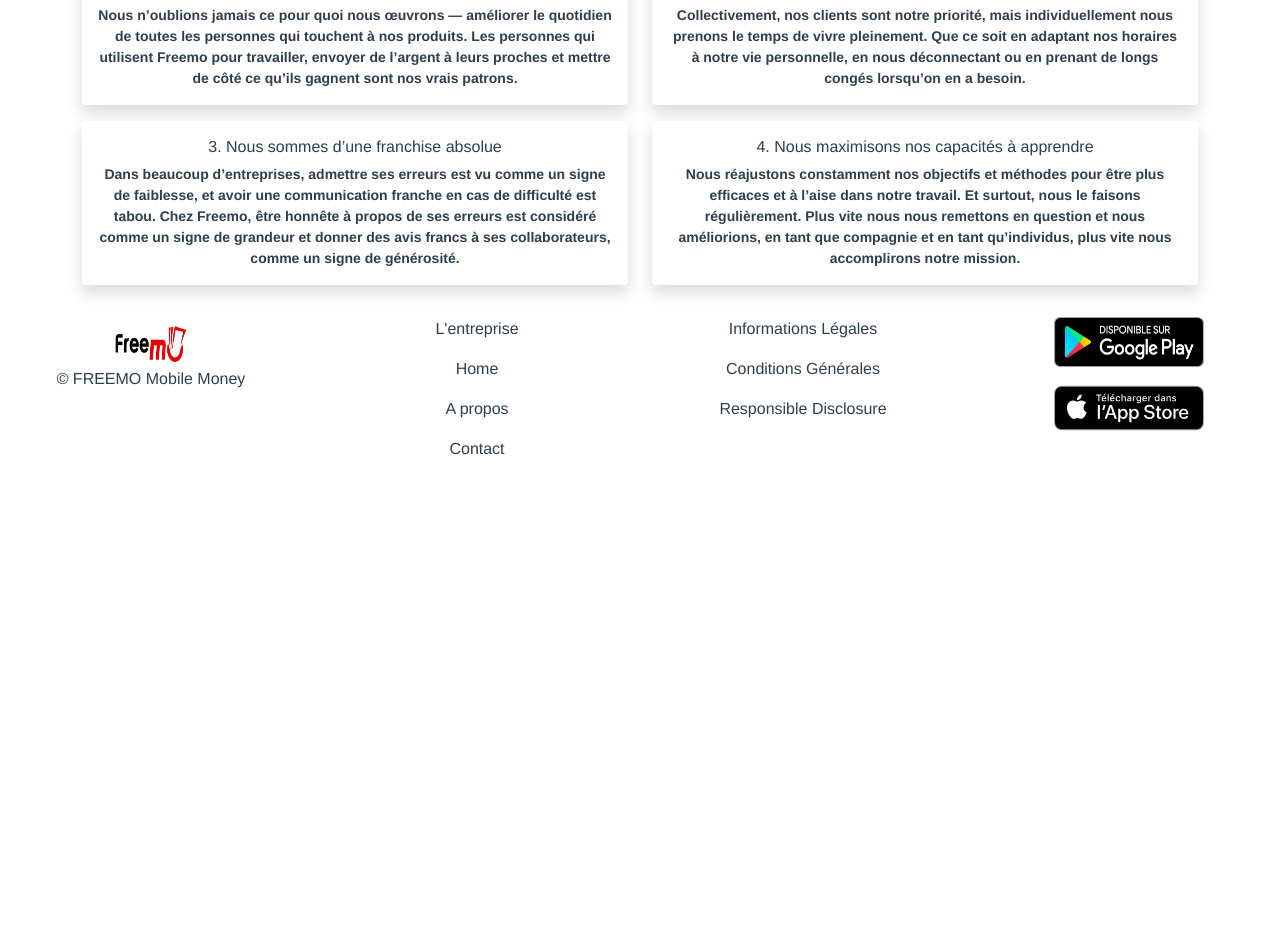
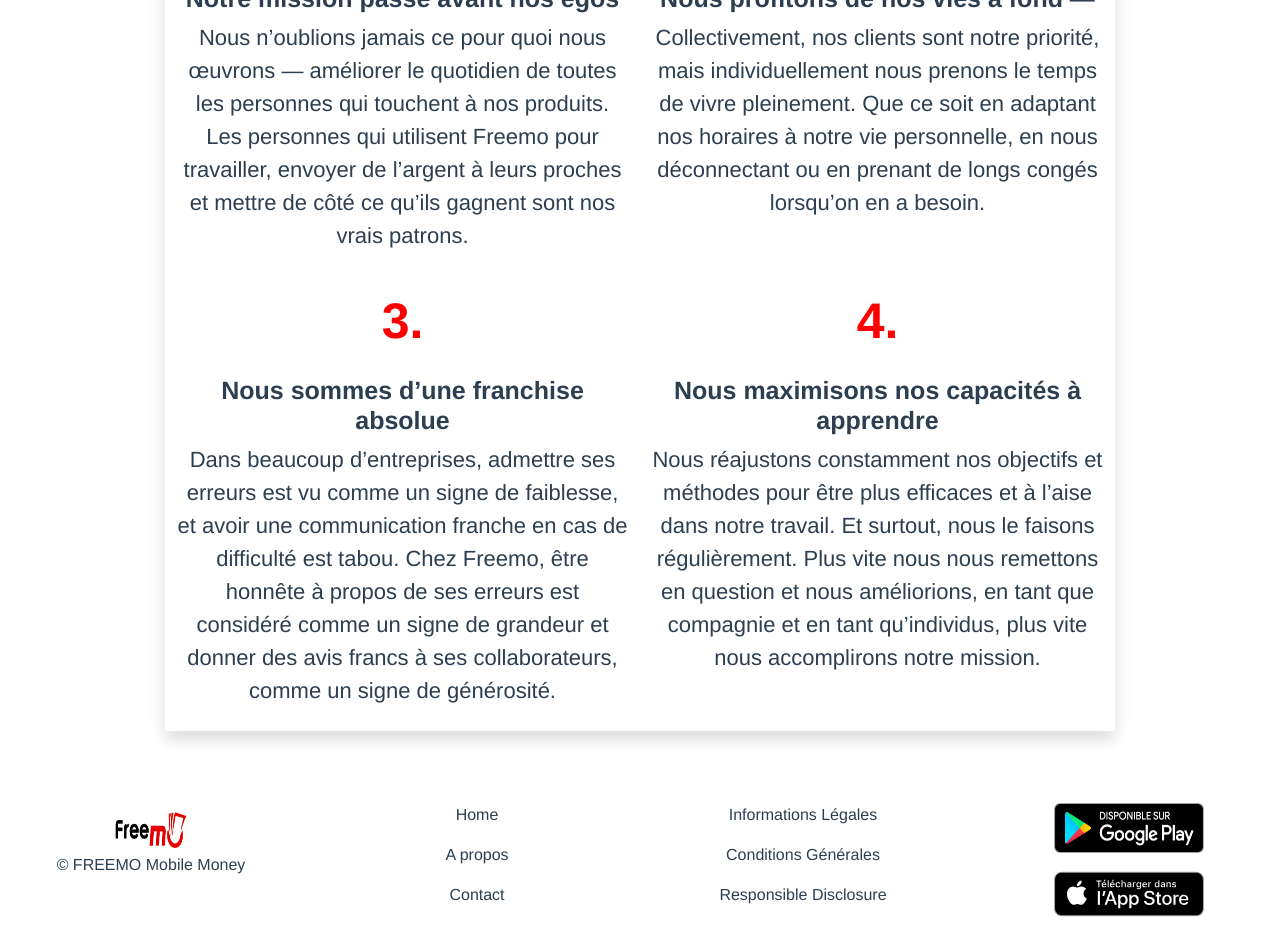
Before and after one commit to marcellin-dev/freemo_website, a Vue app: page /about in a window 1280 px wide. Shown: the part 560-1495 px from the top of the page. Before the commit the page ends 1037 px from the top, so only its background shows below. Built offline with nearby package versions, Linux system fonts and the light colour scheme.

Commit message:
som changes

```diff
--- a/src/components/CardService.vue
+++ b/src/components/CardService.vue
@@ -32,6 +32,7 @@ export default {
 
 .texte{
     font-weight: bold;
+    font-size: 20px
 
 }
 .image{
--- a/src/components/CardValeur.vue
+++ b/src/components/CardValeur.vue
@@ -1,12 +1,19 @@
 <template>
-    <div class="card-service">
-        <div class="card shadow">
+    <div class="card-service ">
+        <!-- <div class="card ">
       <div class="card-body">
-        <h5 class="card-title titre"> {{infos.titre}} </h5>
+          <span class="nombre"> <p>{{infos.id}}.</p> </span>
+        <h5 class="card-title titre">
+             {{infos.titre}} </h5>
         <p class="card-text texte"> {{infos.description}} </p>
 
       </div>
-      </div>
+      </div> -->
+        <span class="nombre"> <p>{{infos.id}}.</p> </span>
+         <h5 class=" titre">
+             {{infos.titre}} </h5>
+
+              <p class=" texte"> {{infos.description}} </p>
     </div>
 </template>
 
@@ -20,6 +27,7 @@ export default {
 
     props: {
         infos:{
+            id: Number,
             titre: String,
             description: String
         }
@@ -29,18 +37,53 @@ export default {
 </script>
 
 <style scoped>
-.titre{
-    font-size: 16px;
+
+.card-service{
+    /* background-image: url('../assets/back.jpeg'); */
 }
 
-.texte{
-    font-weight: bold;
-    font-size: 14px;
-
-}
 
 .card{
 
     border: none  ;
 }
+
+@media only screen and (min-width: 768px) {
+
+    .nombre{
+        font-size: 50px;
+        font-weight: bold;
+        color: red;
+    }
+
+    .titre{
+    font-size: 25px;
+    font-weight: bold;
+}
+
+.texte{
+
+    font-size: 22px;
+
+}
+}
+
+@media only screen and (max-width: 768px) {
+    .nombre{
+    font-size: 30px;
+    font-weight: bold;
+    color: red;
+}
+
+.titre{
+    font-size: 14px;
+    font-weight: bold;
+}
+
+.texte{
+
+    font-size: 12px;
+
+}
+}
 </style>
--- a/src/components/Footer.vue
+++ b/src/components/Footer.vue
@@ -1,17 +1,17 @@
 <template>
-    <div class="footer">
+    <div class="footer mt-5">
 
         <div class="row">
             <div class="col-12 col-md-3">
                 <img class="logo" src="../assets/logo.png" alt="" />
-                <p>© FREEMO Mobile Money</p>
+                <p class="desktop">© FREEMO Mobile Money</p>
             </div>
 
             <div class="col-12 col-md-3">
-                <p>L'entreprise</p>
-                <p>Home</p>
-                <p>A propos</p>
-                <p>Contact</p>
+
+                <p><router-link :to="{name: 'home'}"> Home</router-link></p>
+                <p><router-link :to="{name: 'about'}"> A propos</router-link></p>
+                <p> <router-link :to="{name: 'contact'}"> Contact</router-link></p>
 
             </div>
 
@@ -26,6 +26,7 @@
             <div class="col-12 col-md-3">
                 <p><img class="size" src="../assets/google-play-badge.png" alt="" /></p>
                <p> <img class="size" src="../assets/app-store-badge.svg" alt="" /></p>
+               <p class="mobile">© FREEMO Mobile Money</p>
             </div>
         </div>
     </div>
@@ -40,4 +41,19 @@
   width: 80px;
   height: 50px;
 }
+a{
+    text-decoration: none;
+    color: currentColor;
+}
+@media only screen and (min-width: 768px) {
+    .mobile{
+        display: none
+    }
+}
+
+@media only screen and (max-width: 768px) {
+    .desktop{
+        display: none
+    }
+}
 </style>
--- a/src/components/NavBar.vue
+++ b/src/components/NavBar.vue
@@ -3,9 +3,9 @@
     <nav class="navbar navbar-expand-lg navbar-light bg-light">
       <div class="container-fluid row-lg">
         <div class="col-lg">
-          <a class="navbar-brand" href="#">
+          <router-link class="navbar-brand" :to="{name: 'home'}">
             <img class="logo" src="../assets/logo.png" alt="" />
-          </a>
+          </router-link>
         </div>
         <button
           class="navbar-toggler btn-nav"
@@ -72,6 +72,8 @@ export default {
 
 <!-- Add "scoped" attribute to limit CSS to this component only -->
 <style scoped>
+
+
 .activeClass {
   color: red;
   border-style: none;
--- a/src/views/About.vue
+++ b/src/views/About.vue
@@ -8,7 +8,7 @@
                  <div class="col-12 col-md-6">
                      <img src="../assets/mission.png" alt="">
                  </div>
-                 <div class="col-12 col-md-6 fw-bold">
+                 <div class="col-12 col-md-6  taille-texte">
 
                          faire de l’Afrique le premier continent cashless du monde
 Sur un continent où plus de la moitié de la population n’a pas de compte
@@ -24,14 +24,24 @@ un réseau financier radicalement inclusif et extrêmement abordable.
                  </div>
              </div>
 
-             <div class="row">
+             <div class="row mt-5">
+
                    <p class="fw-bold mt-4"> <img class="size" src="../assets/valeur.png" alt="">  <span class="font">Nos valeus,</span></p>
+               <div class="col-1"></div>
+                <div class="col-10 ">
 
-                   <div class="col-12 col-md-6 my-2" v-for="item in datas" :key="item.titre">
+                <div class="row back shadow">
+
+
+                   <div class="col-12 col-md-6 my-2 " v-for="item in datas" :key="item.titre">
                         <CardValeur
                         :infos="item"
                         />
                    </div>
+                </div>
+                   </div>
+
+                   <div class="col-1"></div>
              </div>
             </div>
         </div> <br>
@@ -44,10 +54,10 @@ export default {
     data() {
         return {
             datas: [
-        {titre: "1. Notre mission passe avant nos égos", description: "Nous n’oublions jamais ce pour quoi nous œuvrons — améliorer le quotidien de toutes les personnes qui touchent à nos produits. Les personnes qui utilisent Freemo pour travailler, envoyer de l’argent à leurs proches et mettre de côté ce qu’ils gagnent sont nos vrais patrons."},
-      {titre: "2. Nous profitons de nos vies à fond — ", description: "Collectivement, nos clients sont notre priorité, mais individuellement nous prenons le temps de vivre pleinement. Que ce soit en adaptant nos horaires à notre vie personnelle, en nous déconnectant ou en prenant de longs congés lorsqu’on en a besoin."},
-      {titre: "3. Nous sommes d’une franchise absolue", description: "Dans beaucoup d’entreprises, admettre ses erreurs est vu comme un signe de faiblesse, et avoir une communication franche en cas de difficulté est tabou. Chez Freemo, être honnête à propos de ses erreurs est considéré comme un signe de grandeur et donner des avis francs à ses collaborateurs, comme un signe de générosité."},
-      {titre: "4. Nous maximisons nos capacités à apprendre", description: "Nous réajustons constamment nos objectifs et méthodes pour être plus efficaces et à l’aise dans notre travail. Et surtout, nous le faisons régulièrement. Plus vite nous nous remettons en question et nous améliorions, en tant que compagnie et en tant qu’individus, plus vite nous accomplirons notre mission."},
+        { id:1, titre: " Notre mission passe avant nos égos", description: "Nous n’oublions jamais ce \t pour quoi nous œuvrons — améliorer le quotidien de toutes les personnes qui touchent à nos produits. Les personnes qui utilisent Freemo pour travailler, envoyer de l’argent à leurs proches et mettre de côté ce qu’ils gagnent sont nos vrais patrons."},
+      { id:2, titre: "Nous profitons de nos vies à fond — ", description: "Collectivement, nos clients sont notre priorité, mais individuellement nous prenons le temps de vivre pleinement. Que ce soit en adaptant nos horaires à notre vie personnelle, en nous déconnectant ou en prenant de longs congés lorsqu’on en a besoin."},
+      { id:3, titre: "Nous sommes d’une franchise absolue", description: "Dans beaucoup d’entreprises, admettre ses erreurs est vu comme un signe de faiblesse, et avoir une communication franche en cas de difficulté est tabou. Chez Freemo, être honnête à propos de ses erreurs est considéré comme un signe de grandeur et donner des avis francs à ses collaborateurs, comme un signe de générosité."},
+      { id:4, titre: " Nous maximisons nos capacités à apprendre", description: "Nous réajustons constamment nos objectifs et méthodes pour être plus efficaces et à l’aise dans notre travail. Et surtout, nous le faisons régulièrement. Plus vite nous nous remettons en question et nous améliorions, en tant que compagnie et en tant qu’individus, plus vite nous accomplirons notre mission."},
 
       ]
         }
@@ -57,8 +67,14 @@ export default {
     }
 }
 </script>
+<style scoped>
 
-<style scoped>
+.back{
+      /* background-image: url('../assets/back.jpeg'); */
+}
+.taille-texte{
+    font-size: 12px
+}
 .titre{
     font-size: 16px;
 }
--- a/src/views/Home.vue
+++ b/src/views/Home.vue
@@ -5,7 +5,7 @@
       <div class="row back ">
 
 
-        <div class="col-12 col-md-7 texte">
+        <div class="col-12 col-md-7 texte mt-5">
           <br>
           <h3>Depuis votre application Freemo, accédez à l'univers des services Freemo Pay</h3>
           <br>
@@ -34,16 +34,26 @@
       </div>
 
 
-      <div class="container ">
-          <p class="shadow mt-4">Depuis votre application Freemo, accédez à l'univers des services Freemo Pay</p>
+      <div class="container mt-5">
+          <p class=" mt-5 titre" >FREEMOPAY c'est </p>
 
       <div class="row  services mt-5">
+        <div class="col">
 
-        <div class="col-12 col-md-6 col-sm-6 marge my-2 " v-for="item in datas" :key="item.logo">
+        </div>
+        <div class="col-7">
+            <div class="row">
+               <div class="col-12 col-md-6 col-sm-12 marge my-2 " v-for="item in datas" :key="item.logo">
           <CardService
             :infos="item"
            />
         </div>
+            </div>
+        </div>
+        <div class="col">
+
+        </div>
+
 
       </div>
 
@@ -96,6 +106,10 @@ export default {
 
 }
 
+.titre{
+  font-size: 20px;
+  font-weight: bold;
+}
 .size{
     width: 150px;
   height: 50px;
@@ -121,10 +135,12 @@ h3{
   color: black;
   font-weight: bold;
   margin: auto;
+  font-size: 14px;
 }
 h5{
   color: black;
   font-weight: bold;
   margin: auto;
+  font-size: 12px;
 }
 </style>
```
Also changed, not shown: src/views/Contact.vue (+37 -14 lines), src/assets/back.jpeg (added).
